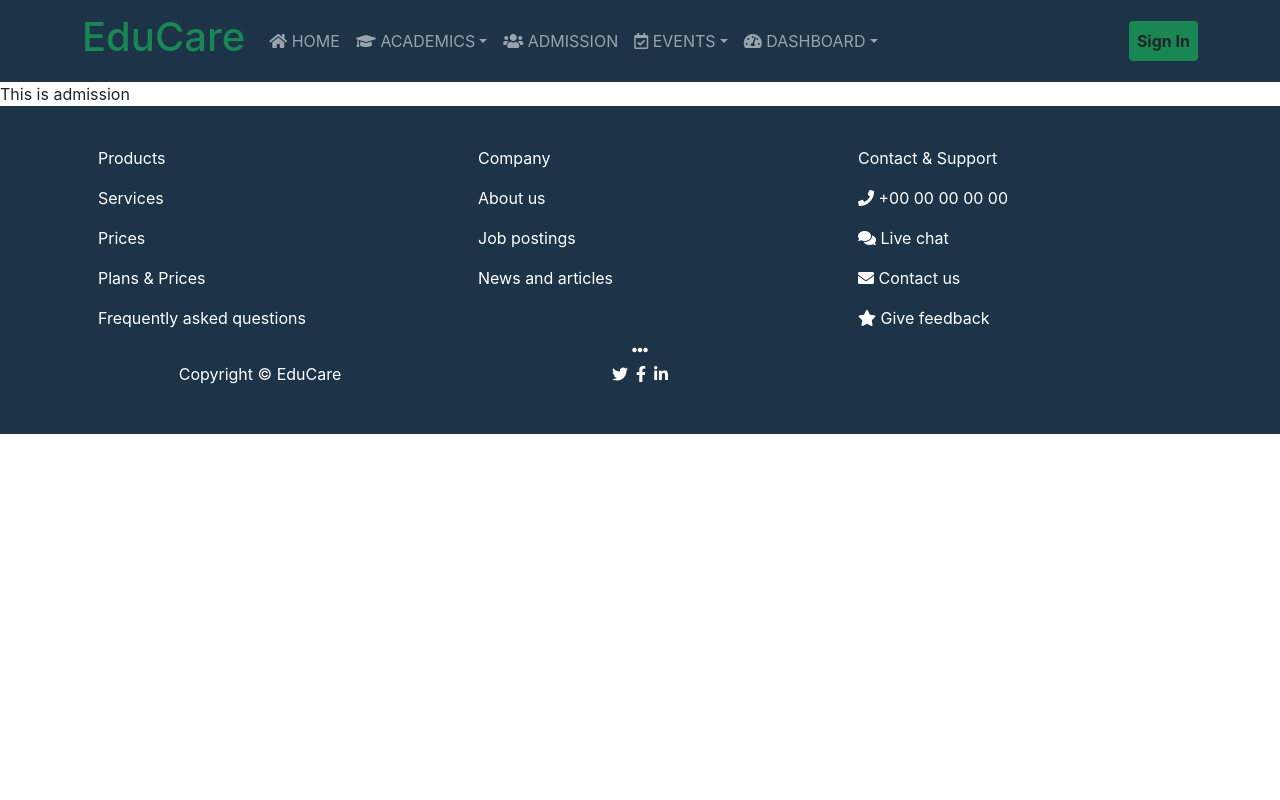
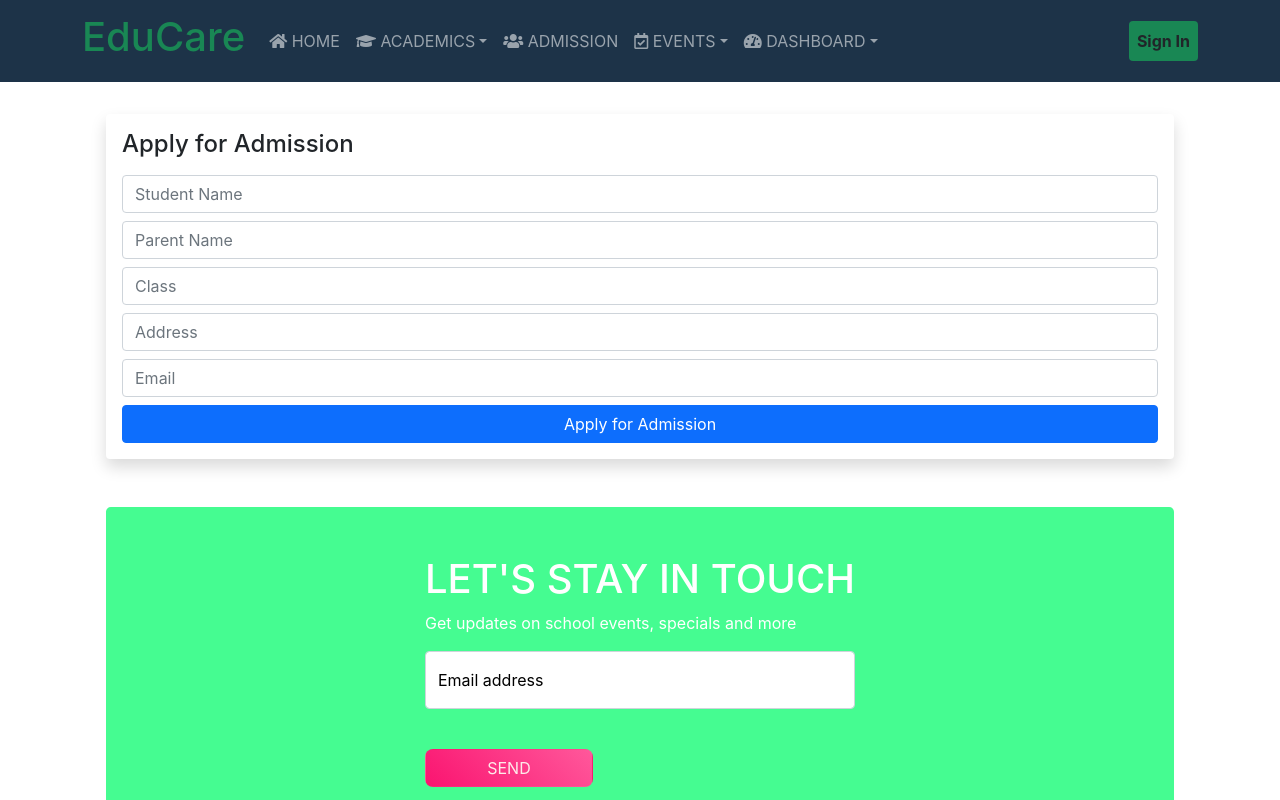
Before and after one commit to krishnacheashty/EduCare, a React (Create React App) app: page /admission in a window 1280 px wide. Shown: the top 800 px of the page. Built offline with nearby package versions, Linux system fonts and the light colour scheme.

Commit message:
home page review,contant and admission page

```diff
--- a/package.json
+++ b/package.json
@@ -6,12 +6,14 @@
     "@testing-library/jest-dom": "^5.16.1",
     "@testing-library/react": "^12.1.2",
     "@testing-library/user-event": "^13.5.0",
+    "axios": "^0.24.0",
     "bootstrap": "^5.1.3",
     "create-react-app": "^5.0.0",
     "faker": "^5.5.3",
     "react": "^17.0.2",
     "react-bootstrap": "^2.1.0",
     "react-dom": "^17.0.2",
+    "react-hook-form": "^7.22.5",
     "react-router-dom": "^5.3.0",
     "react-router-hash-link": "^2.4.3",
     "react-scripts": "5.0.0",
--- a/src/Pages/Admission/Admission.js
+++ b/src/Pages/Admission/Admission.js
@@ -1,12 +1,134 @@
-import React from 'react';
+import { useHistory } from 'react-router';
+import { useForm } from 'react-hook-form';
+import axios from 'axios';
+import Subscription from '../Home/Subscription/Subscription';
 
 const Admission = () => {
+
+
+
+    // React hook form for extra form validation and error message
+    const { register, handleSubmit, reset } = useForm();
+
+    // handle redirected to user booking
+    let history = useHistory();
+    function handleRedirect() {
+        console.log("redirect here")
+        history.push('/home');
+    }
+
+
+
+    const onSubmit = data => {
+
+
+        axios.post('backendlink here', data)
+            .then(res => {
+                if (res.data.insertedId) {
+                    alert('Data entry successfull');
+                    reset();
+                }
+            })
+            .then(() => {
+                handleRedirect();
+            });
+
+
+
+    }
+
+
     return (
-        <div>
+        <div className="d-flex justify-content-center align-items-center m-3">
+            <div className="container row">
 
-            This is admission
+                <div className='mt-3 col-md-12 col-sm-12'>
+
+                    <div className='row'>
+                        <div className='col-md-12'>
+                            <form
+                                onSubmit={handleSubmit(onSubmit)}
+                                className='login-form shadow bg-white rounded text-left p-3'
+                            >
+                                <h4 className='font-weight-bold mb-3'>Apply for Admission</h4>
+                                <div className='form-group mt-2'>
+                                    <input
+                                        className='form-control'
+                                        name='name'
+                                        type='text'
+                                        placeholder='Student Name'
+                                        {...register('name', { required: true })}
+                                        required
+                                    />
+                                </div>
+
+                                <div className='form-group mt-2'>
+                                    <input
+                                        className='form-control'
+                                        name='parent_name'
+                                        type='text'
+                                        placeholder='Parent Name'
+                                        {...register('parent_name', { required: true })}
+                                        required
+                                    />
+
+                                </div>
+
+                                <div className='form-group mt-2'>
+                                    <input
+                                        className='form-control'
+                                        name='class'
+                                        type='text'
+                                        placeholder='Class'
+                                        {...register('class', { required: true })}
+                                        required
+                                    />
+                                </div>
+
+
+                                <div className='form-group mt-2'>
+                                    <input
+                                        className='form-control'
+                                        name='address'
+                                        type='text'
+                                        placeholder='Address'
+                                        {...register('address', { required: true })}
+                                        required
+                                    />
+                                </div>
+
+
+                                <div className='form-group mt-2'>
+
+                                    <input
+                                        className='form-control'
+                                        name='email'
+                                        placeholder='Email'
+                                        type='text'
+                                        {...register('email', { required: true })}
+                                        required
+                                    />
+                                </div>
+
+                                <div className='form-group mt-2'>
+                                    <button
+                                        style={{ width: '100%' }}
+                                        className='btn btn-primary'
+                                        type='submit'
+                                    >
+                                        Apply for Admission
+                                    </button>
+                                </div>
+                            </form>
+                        </div>
+                    </div>
+                </div>
+                <Subscription></Subscription>
+            </div>
+
 
         </div>
+
     );
 };
 
```
Also changed, not shown: 1 other file (tests, documents, lock files or other folders).
